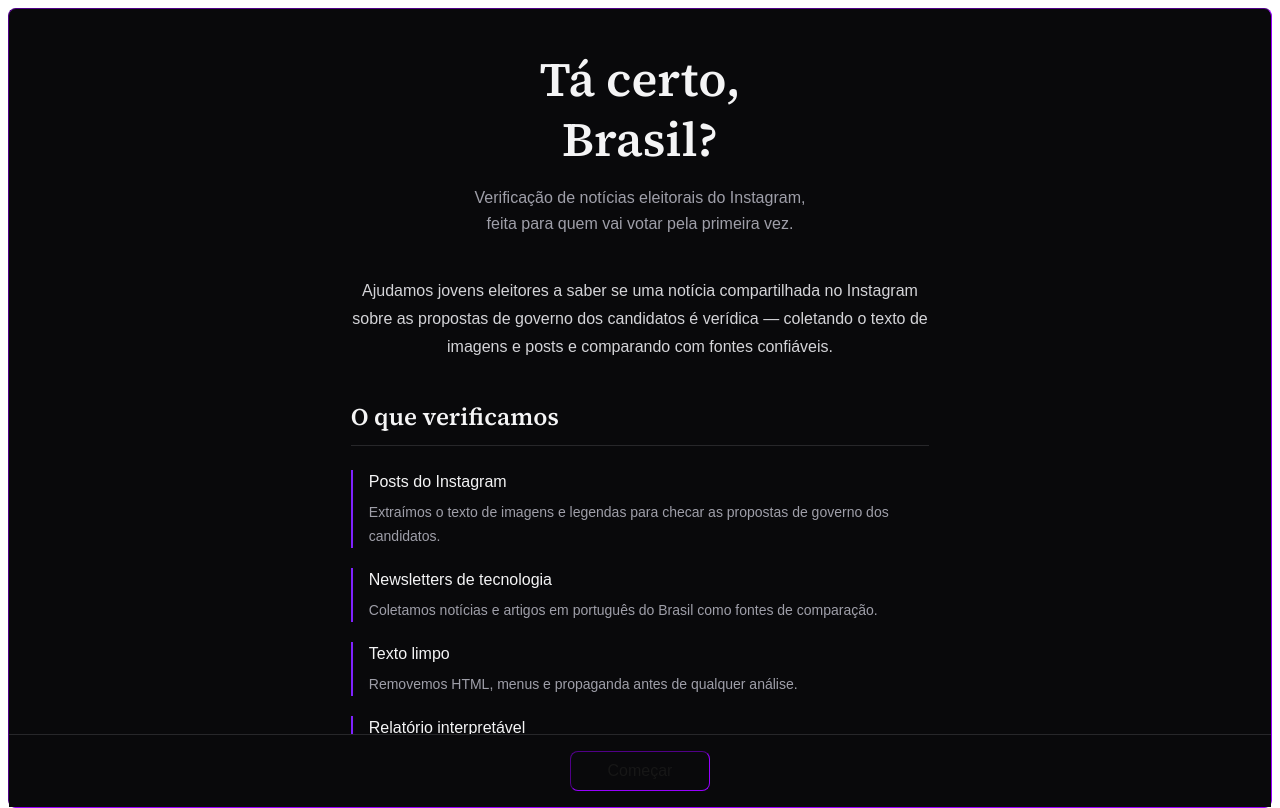
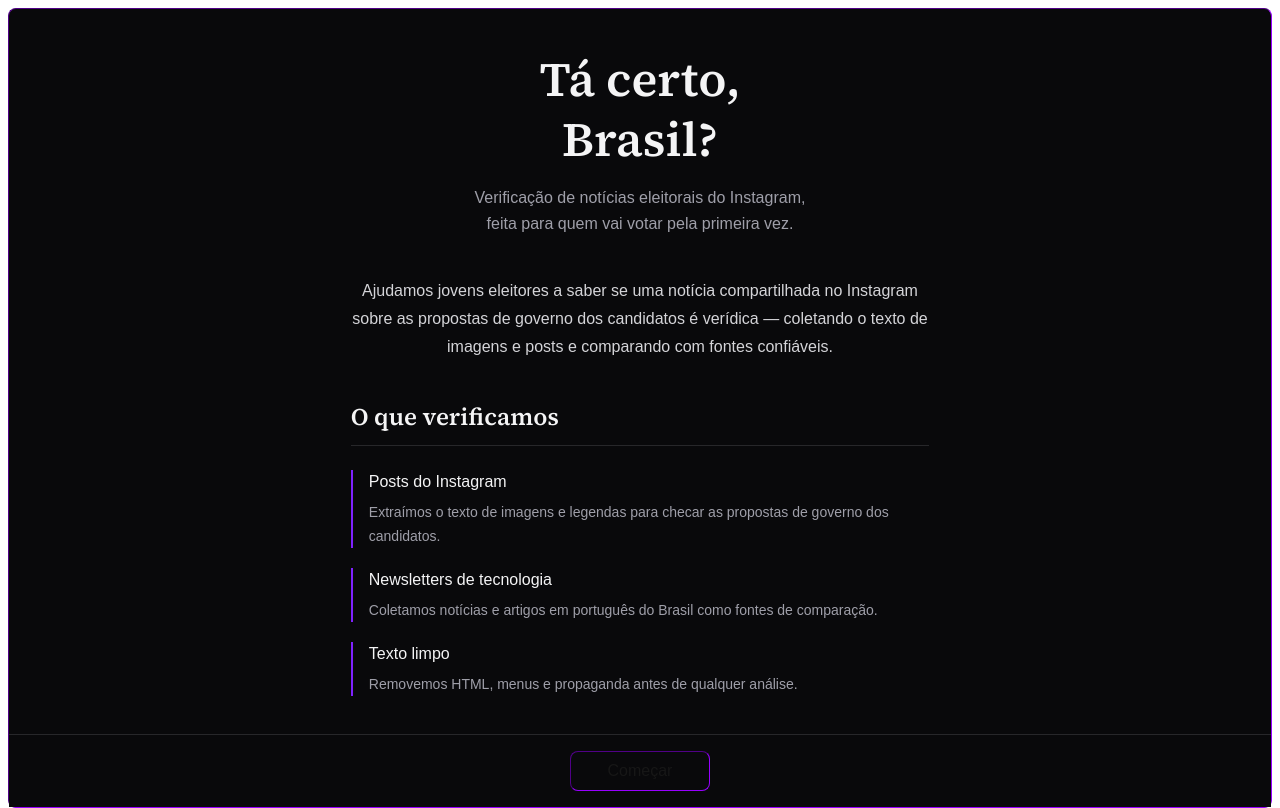
Before and after one commit to unb-Sistemas-de-Machine-learning/challenge_1_ctrl_alt_del, a Next.js app in the folder ta_certo_brasil/: page /views/home in a window 1280 px wide. Built offline with nearby package versions, Linux system fonts and the light colour scheme.

Commit message:
fix: Alterações em termos que não condiz com nosso projeto

```diff
--- a/ta_certo_brasil/src/app/components/TermsCard/TermsCard.tsx
+++ b/ta_certo_brasil/src/app/components/TermsCard/TermsCard.tsx
@@ -280,7 +280,7 @@ export default function TermsCard({ isOpen, onClose }: TermsCardProps) {
             </section>
 
             <p className="border-t border-zinc-800 pt-5 text-xs text-zinc-600">
-              Última atualização: setembro de 2026
+              Última atualização: outubro de 2026
             </p>
 
           </div>
--- a/ta_certo_brasil/src/app/views/home/page.tsx
+++ b/ta_certo_brasil/src/app/views/home/page.tsx
@@ -25,11 +25,6 @@ const checks = [
     title: "Texto limpo",
     description:
       "Removemos HTML, menus e propaganda antes de qualquer análise.",
-  },
-  {
-    title: "Relatório interpretável",
-    description:
-      "Mostramos o percentual de certeza e destacamos os termos que mais influenciaram a predição.",
   },
 ];
 
```
